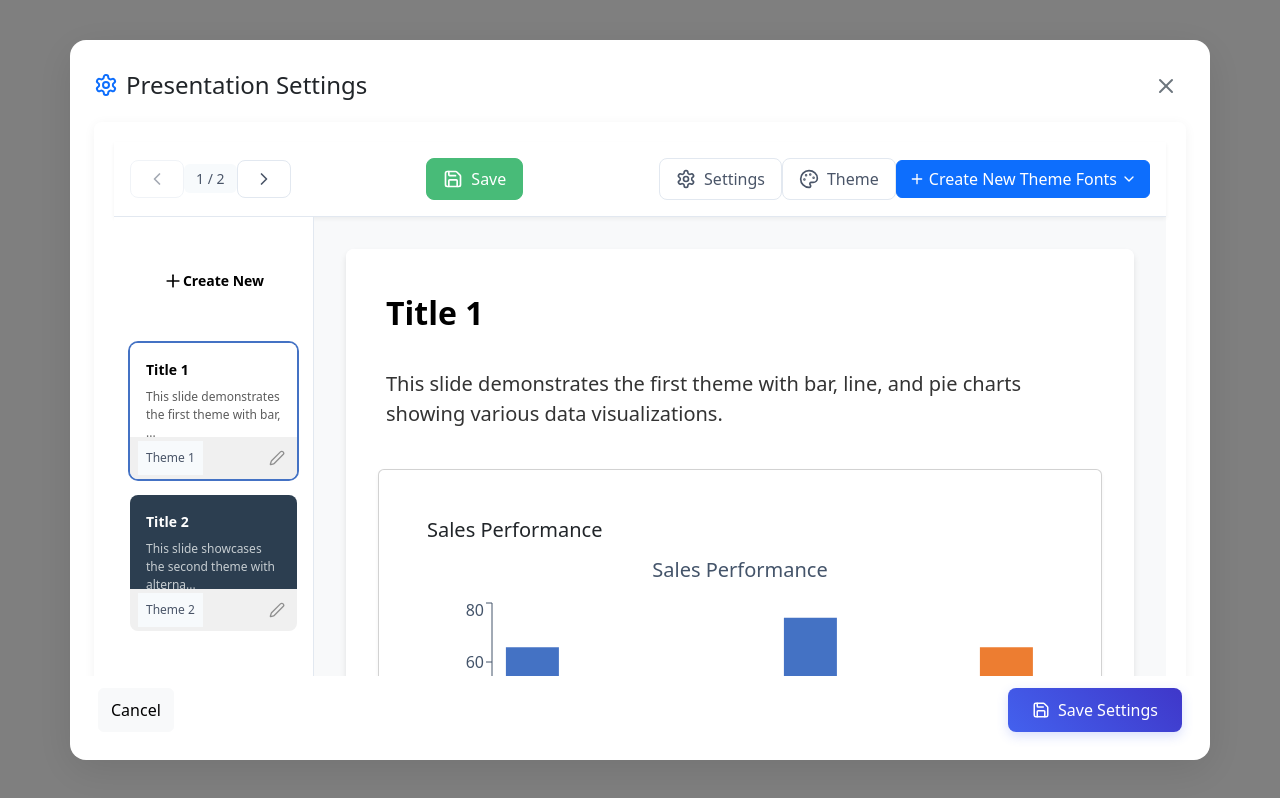
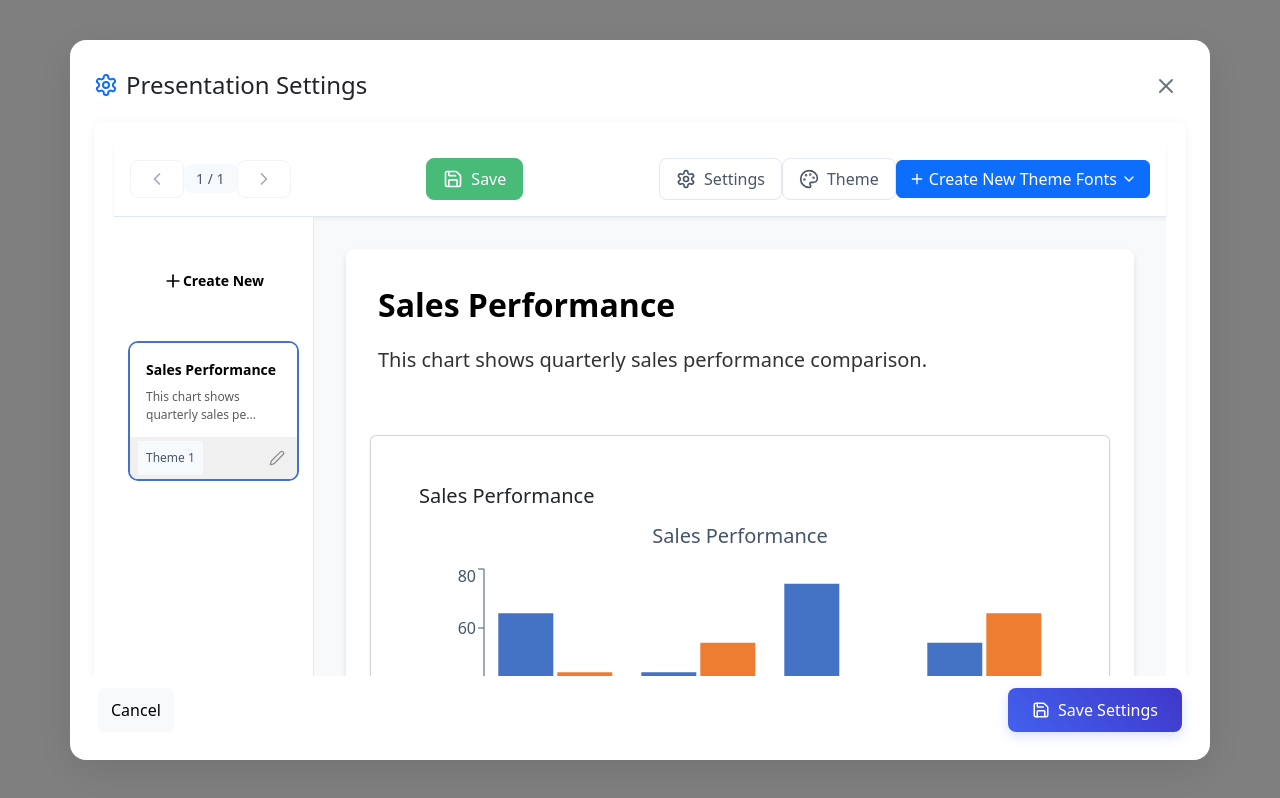
Before and after one commit to pinnacleluminary/ppt-theme, a React (Vite) app: page / in a window 1280 px wide. Both pictures are taken after a click on the button "Open settings". Built offline with nearby package versions, Linux system fonts and the light colour scheme.

Commit message:
The presentation consist of three slides, with each slide featuring one chart type.

```diff
--- a/src/components/PPTEditor.css
+++ b/src/components/PPTEditor.css
@@ -277,19 +277,30 @@
   }
 
   .slide-container {
-    background: white;
     border-radius: 0.5rem;
     box-shadow: 0 4px 6px rgba(0,0,0,0.1);
     overflow: hidden;
   }
 
-  .slide-content {
+  /* .slide-content {
     height: 100%;
     padding: 2rem;
     display: flex;
     flex-direction: column;
     gap: 1rem;
-  }
+  } */
+  .slide-content {
+  background-color: white;
+  border-radius: 8px;
+  padding: 24px;
+  margin-bottom: 24px;
+  box-shadow: 0 2px 4px rgba(0, 0, 0, 0.1);
+}
+
+.chart-container {
+  margin-top: 16px;
+}
+
 
   .slide-title {
     width: 100%;
--- a/src/components/PPTEditor.tsx
+++ b/src/components/PPTEditor.tsx
@@ -18,14 +18,18 @@ import SlideSettingsModal from './SlideSettingsModal';
 // Types
 interface Slide {
   id: number;
-  content: string;
-  title: string;
+  subSlides: SubSlide[];
   background: string;
   titleColor: string;
   contentColor: string;
-  charts: ChartData[];
   titleFont?: string;
   bodyFont?: string;
+}
+interface SubSlide {
+  id: string;
+  title: string;
+  content: string;
+  chart: ChartData;
 }
 
 interface Theme {
@@ -114,13 +118,15 @@ const PPTEditor: React.FC<PPTEditorProps> = ({
   const [slides, setSlides] = useState<Slide[]>([
     {
       id: 1,
-    title: "Title 1",
-    content: "This slide demonstrates the first theme with bar, line, and pie charts showing various data visualizations.",
       background: predefinedThemes[0].background,
       titleColor: predefinedThemes[0].titleColor,
       contentColor: predefinedThemes[0].contentColor,
-    charts: [
+      subSlides: [
         {
+          id: 'slide1-bar',
+          title: "Sales Performance",
+          content: "This chart shows quarterly sales performance comparison.",
+          chart: {
             id: 'theme1-bar-chart',
             type: 'bar',
             title: 'Sales Performance',
@@ -130,8 +136,13 @@ const PPTEditor: React.FC<PPTEditorProps> = ({
               { name: 'Q3', Series1: 75, Series2: 35 },
               { name: 'Q4', Series1: 55, Series2: 65 }
             ]
+          }
         },
         {
+          id: 'slide1-line',
+          title: "Monthly Trends",
+          content: "Visualizing the monthly growth trends across different series.",
+          chart: {
             id: 'theme1-line-chart',
             type: 'line',
             title: 'Monthly Trends',
@@ -142,8 +153,13 @@ const PPTEditor: React.FC<PPTEditorProps> = ({
               { name: 'Apr', Series1: 60, Series2: 65 },
               { name: 'May', Series1: 75, Series2: 70 }
             ]
+          }
         },
         {
+          id: 'slide1-pie',
+          title: "Market Distribution",
+          content: "Breakdown of market share across different products.",
+          chart: {
             id: 'theme1-pie-chart',
             type: 'pie',
             title: 'Market Distribution',
@@ -155,54 +171,11 @@ const PPTEditor: React.FC<PPTEditorProps> = ({
               { name: 'Product E', value: 5 }
             ]
           }
+        }
       ]
     },
-  {
-    id: 2,
-    title: "Title 2",
-    content: "This slide showcases the second theme with alternative styling for bar, line, and pie charts.",
-    background: predefinedThemes[1].background,
-    titleColor: predefinedThemes[1].titleColor,
-    contentColor: predefinedThemes[1].contentColor,
-    charts: [
-      {
-        id: 'theme2-bar-chart',
-        type: 'bar',
-        title: 'Revenue Analysis',
-        data: [
-          { name: 'Region A', Series1: 85, Series2: 65 },
-          { name: 'Region B', Series1: 55, Series2: 75 },
-          { name: 'Region C', Series1: 95, Series2: 85 },
-          { name: 'Region D', Series1: 75, Series2: 95 }
-        ]
-      },
-      {
-        id: 'theme2-line-chart',
-        type: 'line',
-        title: 'Growth Trajectory',
-        data: [
-          { name: 'Week 1', Series1: 20, Series2: 30 },
-          { name: 'Week 2', Series1: 35, Series2: 40 },
-          { name: 'Week 3', Series1: 45, Series2: 35 },
-          { name: 'Week 4', Series1: 50, Series2: 55 },
-          { name: 'Week 5', Series1: 65, Series2: 60 }
-        ]
-      },
-      {
-        id: 'theme2-pie-chart',
-        type: 'pie',
-        title: 'Budget Allocation',
-        data: [
-          { name: 'Marketing', value: 30 },
-          { name: 'R&D', value: 25 },
-          { name: 'Operations', value: 20 },
-          { name: 'Sales', value: 15 },
-          { name: 'Admin', value: 10 }
-        ]
-      }
-    ]
-  }
   ]);
+
 
 
 
@@ -279,24 +252,34 @@ const [editingState, setEditingState] = useState<EditingState>({
   const updateSlideContent = (slideId: number, field: 'title' | 'content', value: string) => {
     setSlides(slides.map(slide =>
       slide.id === slideId
-        ? { ...slide, [field]: value }
+        ? {
+            ...slide,
+            subSlides: slide.subSlides.map((subSlide, index) =>
+              index === 0
+                ? { ...subSlide, [field]: value }
+                : subSlide
+            )
+          }
         : slide
     ));
   };
+
 
   // Handlers
   const addNewSlide = () => {
     const theme1Content = slides[0]; // Get the first theme's content
     const newSlide: Slide = {
       id: slides.length + 1,
-    title: `Title ${slides.length + 1}`,
-    content: "This slide demonstrates the theme with bar, line, and pie charts showing various data visualizations.",
       background: theme1Content.background,
       titleColor: theme1Content.titleColor,
       contentColor: theme1Content.contentColor,
-    charts: [
+      subSlides: [
         {
-        id: `theme1-bar-chart-${slides.length + 1}`,
+          id: `slide${slides.length + 1}-bar`,
+          title: "Sales Performance",
+          content: "This chart shows quarterly sales performance comparison.",
+          chart: {
+            id: `theme${slides.length + 1}-bar-chart`,
             type: 'bar',
             title: 'Sales Performance',
             data: [
@@ -305,9 +288,14 @@ const [editingState, setEditingState] = useState<EditingState>({
               { name: 'Q3', Series1: 75, Series2: 35 },
               { name: 'Q4', Series1: 55, Series2: 65 }
             ]
+          }
         },
         {
-        id: `theme1-line-chart-${slides.length + 1}`,
+          id: `slide${slides.length + 1}-line`,
+          title: "Monthly Trends",
+          content: "Visualizing the monthly growth trends across different series.",
+          chart: {
+            id: `theme${slides.length + 1}-line-chart`,
             type: 'line',
             title: 'Monthly Trends',
             data: [
@@ -317,9 +305,14 @@ const [editingState, setEditingState] = useState<EditingState>({
               { name: 'Apr', Series1: 60, Series2: 65 },
               { name: 'May', Series1: 75, Series2: 70 }
             ]
+          }
         },
         {
-        id: `theme1-pie-chart-${slides.length + 1}`,
+          id: `slide${slides.length + 1}-pie`,
+          title: "Market Distribution",
+          content: "Breakdown of market share across different products.",
+          chart: {
+            id: `theme${slides.length + 1}-pie-chart`,
             type: 'pie',
             title: 'Market Distribution',
             data: [
@@ -330,30 +323,13 @@ const [editingState, setEditingState] = useState<EditingState>({
               { name: 'Product E', value: 5 }
             ]
           }
+        }
       ]
     };
     setSlides([...slides, newSlide]);
     setCurrentSlide(slides.length);
   };
 
-
-  // const updateSlideContent = (content: string) => {
-  //   const updatedSlides = [...slides];
-  //   updatedSlides[currentSlide] = {
-  //     ...updatedSlides[currentSlide],
-  //     content
-  //   };
-  //   setSlides(updatedSlides);
-  // };
-
-  const updateSlideTitle = (title: string) => {
-    const updatedSlides = [...slides];
-    updatedSlides[currentSlide] = {
-      ...updatedSlides[currentSlide],
-      title
-    };
-    setSlides(updatedSlides);
-  };
 
   const applyTheme = (theme: Theme) => {
     setCurrentTheme(theme);
@@ -415,41 +391,6 @@ const [editingState, setEditingState] = useState<EditingState>({
     URL.revokeObjectURL(url);
   };
 
-  const addChart = (type: 'bar' | 'line' | 'pie') => {
-    const newChart: ChartData = {
-      id: `chart-${Date.now()}`,
-      type,
-      data: DEFAULT_CHART_DATA[type],
-      title: `${type.charAt(0).toUpperCase() + type.slice(1)} Chart`
-    };
-
-    const updatedSlides = [...slides];
-    updatedSlides[currentSlide] = {
-      ...updatedSlides[currentSlide],
-      charts: [...updatedSlides[currentSlide].charts, newChart]
-    };
-    setSlides(updatedSlides);
-  };
-
-  const updateChart = (chartId: string, updatedChart: ChartData) => {
-    const updatedSlides = [...slides];
-    const slideCharts = updatedSlides[currentSlide].charts;
-    const chartIndex = slideCharts.findIndex(chart => chart.id === chartId);
-
-    if (chartIndex !== -1) {
-      slideCharts[chartIndex] = updatedChart;
-      setSlides(updatedSlides);
-    }
-  };
-
-  const deleteChart = (chartId: string) => {
-    const updatedSlides = [...slides];
-    updatedSlides[currentSlide] = {
-      ...updatedSlides[currentSlide],
-      charts: updatedSlides[currentSlide].charts.filter(chart => chart.id !== chartId)
-    };
-    setSlides(updatedSlides);
-  };
 
   const applyFonts = (fonts: ThemeFonts) => {
     const updatedSlides = [...slides];
@@ -460,6 +401,31 @@ const [editingState, setEditingState] = useState<EditingState>({
     };
     setSlides(updatedSlides);
   };
+
+  const updateSubSlideTitle = (slideIndex: number, subSlideIndex: number, title: string) => {
+    const updatedSlides = [...slides];
+    updatedSlides[slideIndex].subSlides[subSlideIndex].title = title;
+    setSlides(updatedSlides);
+  };
+
+  const updateSubSlideContent = (slideIndex: number, subSlideIndex: number, content: string) => {
+    const updatedSlides = [...slides];
+    updatedSlides[slideIndex].subSlides[subSlideIndex].content = content;
+    setSlides(updatedSlides);
+  };
+
+  const updateSubSlideChart = (slideIndex: number, subSlideIndex: number, updatedChart: ChartData) => {
+    const updatedSlides = [...slides];
+    updatedSlides[slideIndex].subSlides[subSlideIndex].chart = updatedChart;
+    setSlides(updatedSlides);
+  };
+
+  const deleteSubSlide = (slideIndex: number, subSlideIndex: number) => {
+    const updatedSlides = [...slides];
+    updatedSlides[slideIndex].subSlides.splice(subSlideIndex, 1);
+    setSlides(updatedSlides);
+  };
+
 
   return (
     <div className="ppt-editor">
@@ -638,8 +604,8 @@ const [editingState, setEditingState] = useState<EditingState>({
               {editingState.slideId === slide.id && editingState.field === 'title' ? (
                 <input
                   type="text"
-                  value={slide.title}
-                  onChange={(e) => updateSlideContent(slide.id, 'title', e.target.value)}
+                  value={slide.subSlides[0].title} // Use first subSlide's title
+                  onChange={(e) => updateSubSlideTitle(index, 0, e.target.value)}
                   className="edit-input title-input"
                   autoFocus
                   onBlur={handleFieldSave}
@@ -647,24 +613,29 @@ const [editingState, setEditingState] = useState<EditingState>({
                 />
               ) : (
                 <div className="thumbnail-title">
-                  {slide.title}
+                  {slide.subSlides[0].title}
                 </div>
               )}
 
-              {editingState.slideId === slide.id && editingState.field === 'content' ? (
+              <div className="thumbnail-text" style={{ color: slide.contentColor }}>
+                  {slide.subSlides[0].content.substring(0, 35) + "..."}
+                </div>
+
+              {/* {editingState.slideId === slide.id && editingState.field === 'content' ? (
                 <textarea
-                  value={slide.content}
-                  onChange={(e) => updateSlideContent(slide.id, 'content', e.target.value)}
+                  value={slide.subSlides[0].content}
+                  onChange={(e) => updateSubSlideContent(index, 0, e.target.value)}
                   className="edit-input content-input"
                   autoFocus
                   onBlur={handleFieldSave}
                 />
               ) : (
                 <div className="thumbnail-text" style={{ color: slide.contentColor }}>
-                  {slide.content.substring(0, 50)}...
+                  {slide.subSlides[0].content.substring(0, 50)}
                 </div>
-              )}
+              )} */}
             </div>
+
 
             </div>
             <div className="thumbnail-footer">
@@ -696,8 +667,10 @@ const [editingState, setEditingState] = useState<EditingState>({
               width: currentSize.width,
             }}
           >
+            {slides[currentSlide].subSlides.map((subSlide, index) => (
               <div
-      className="slide-content"
+                key={subSlide.id}
+                className="slide-content mb-4"
                 style={{
                   backgroundColor: slides[currentSlide].background,
                 }}
@@ -705,8 +678,8 @@ const [editingState, setEditingState] = useState<EditingState>({
                 <input
                   type="text"
                   className="slide-title"
-        value={slides[currentSlide].title}
-        onChange={(e) => updateSlideTitle(e.target.value)}
+                  value={subSlide.title}
+                  onChange={(e) => updateSubSlideTitle(currentSlide, index, e.target.value)}
                   placeholder="Click to add title"
                   style={{
                     color: slides[currentSlide].titleColor,
@@ -716,8 +689,8 @@ const [editingState, setEditingState] = useState<EditingState>({
                 />
                 <textarea
                   className="slide-body"
-        value={slides[currentSlide].content}
-        onChange={(e) => updateSlideContent(slides[currentSlide].id, 'content', e.target.value)}
+                  value={subSlide.content}
+                  onChange={(e) => updateSubSlideContent(currentSlide, index, e.target.value)}
                   placeholder="Click to add content"
                   style={{
                     color: slides[currentSlide].contentColor,
@@ -726,20 +699,20 @@ const [editingState, setEditingState] = useState<EditingState>({
                   readOnly={editingState.slideId !== slides[currentSlide].id}
                 />
 
-      <div className="charts-container">
-        {slides[currentSlide].charts.map((chart) => (
+                <div className="chart-container">
                   <ChartEditor
-            key={chart.id}
-            chartData={chart}
-            onUpdate={(updatedChart) => updateChart(chart.id, updatedChart)}
-            onDelete={() => deleteChart(chart.id)}
+                    key={subSlide.chart.id}
+                    chartData={subSlide.chart}
+                    onUpdate={(updatedChart) => updateSubSlideChart(currentSlide, index, updatedChart)}
+                    onDelete={() => deleteSubSlide(currentSlide, index)}
                     themeColors={themeColors}
                   />
+                </div>
+              </div>
             ))}
           </div>
         </div>
-  </div>
-</div>
+
       </div>
 
       {/* Modals */}
@@ -751,21 +724,39 @@ const [editingState, setEditingState] = useState<EditingState>({
       <ChartModal
         isOpen={showChartModal}
         onClose={() => setShowChartModal(false)}
-        onSelectChart={addChart}
+        onSelectChart={(type) => {
+          const newSubSlide: SubSlide = {
+            id: `slide${currentSlide + 1}-${type}`,
+            title: `New ${type} Chart`,
+            content: `This is a new ${type} chart`,
+            chart: {
+              id: `chart-${Date.now()}`,
+              type,
+              title: `New ${type} Chart`,
+              data: DEFAULT_CHART_DATA[type]
+            }
+          };
+
+          const updatedSlides = [...slides];
+          updatedSlides[currentSlide].subSlides.push(newSubSlide);
+          setSlides(updatedSlides);
+        }}
       />
+
       <SlideSettingsModal
         isOpen={showSlideSettingsModal}
         onClose={() => setShowSlideSettingsModal(false)}
         onSave={(settings) => {
-          // Handle save logic here
           if (editingSlideId === null) {
             // Create new slide
             const newSlide: Slide = {
               id: slides.length + 1,
-              ...settings.general,
-              ...settings.colors,
-              ...settings.fonts,
-              charts: []
+              background: settings.colors.background,
+              titleColor: settings.colors.titleColor,
+              contentColor: settings.colors.contentColor,
+              titleFont: settings.fonts.titleFont,
+              bodyFont: settings.fonts.bodyFont,
+              subSlides: [] // Initialize with empty subSlides array
             };
             setSlides([...slides, newSlide]);
             setCurrentSlide(slides.length);
@@ -773,7 +764,14 @@ const [editingState, setEditingState] = useState<EditingState>({
             // Update existing slide
             const updatedSlides = slides.map(slide =>
               slide.id === editingSlideId
-                ? { ...slide, ...settings.general, ...settings.colors, ...settings.fonts }
+                ? {
+                    ...slide,
+                    background: settings.colors.background,
+                    titleColor: settings.colors.titleColor,
+                    contentColor: settings.colors.contentColor,
+                    titleFont: settings.fonts.titleFont,
+                    bodyFont: settings.fonts.bodyFont
+                  }
                 : slide
             );
             setSlides(updatedSlides);
@@ -783,6 +781,7 @@ const [editingState, setEditingState] = useState<EditingState>({
         initialSlide={editingSlideId ? slides.find(s => s.id === editingSlideId) : undefined}
         mode={editingSlideId ? 'edit' : 'create'}
       />
+
     </div>
   );
 };
--- a/src/components/SlideSettingsModal.tsx
+++ b/src/components/SlideSettingsModal.tsx
@@ -16,10 +16,6 @@ interface SlideSettingsModalProps {
 }
 
 interface SlideSettings {
-  general: {
-    title: string;
-    content: string;
-  };
   colors: {
     background: string;
     titleColor: string;
@@ -29,6 +25,11 @@ interface SlideSettings {
     titleFont: string;
     bodyFont: string;
   };
+  subSlides: Array<{
+    id: string;
+    title: string;
+    content: string;
+  }>;
 }
 
 const SlideSettingsModal: React.FC<SlideSettingsModalProps> = ({
@@ -41,10 +42,6 @@ const SlideSettingsModal: React.FC<SlideSettingsModalProps> = ({
     const [activeMenu, setActiveMenu] = useState<'general' | 'colors' | 'fonts'>('general');
     const [hasUnsavedChanges, setHasUnsavedChanges] = useState(false);
     const [settings, setSettings] = useState<SlideSettings>({
-        general: {
-        title: initialSlide?.title || '',
-        content: initialSlide?.content || ''
-        },
         colors: {
         background: initialSlide?.background || '#ffffff',
         titleColor: initialSlide?.titleColor || '#000000',
@@ -53,7 +50,12 @@ const SlideSettingsModal: React.FC<SlideSettingsModalProps> = ({
         fonts: {
         titleFont: initialSlide?.titleFont || 'Arial',
         bodyFont: initialSlide?.bodyFont || 'Calibri'
-        }
+        },
+        subSlides: initialSlide?.subSlides || [{
+        id: `new-${Date.now()}`,
+        title: '',
+        content: ''
+        }]
     });
 
     const [showWarning, setShowWarning] = useState(false);
@@ -101,7 +103,7 @@ const SlideSettingsModal: React.FC<SlideSettingsModalProps> = ({
   const updateSettings = (
     section: keyof SlideSettings,
     field: string,
-    value: string
+    value: string | any
   ) => {
     setSettings(prev => ({
       ...prev,
@@ -113,6 +115,44 @@ const SlideSettingsModal: React.FC<SlideSettingsModalProps> = ({
     setHasUnsavedChanges(true);
   };
 
+  const updateSubSlide = (index: number, field: string, value: string) => {
+    setSettings(prev => ({
+      ...prev,
+      subSlides: prev.subSlides.map((subSlide, i) =>
+        i === index ? { ...subSlide, [field]: value } : subSlide
+      )
+    }));
+    setHasUnsavedChanges(true);
+  };
+
+  const renderGeneralForm = () => (
+    <Form>
+      {settings.subSlides.map((subSlide, index) => (
+        <div key={subSlide.id}>
+          <Form.Group className="mb-3">
+            <Form.Label>Title</Form.Label>
+            <Form.Control
+              type="text"
+              value={subSlide.title}
+              onChange={(e) => updateSubSlide(index, 'title', e.target.value)}
+              placeholder="Enter slide title"
+            />
+          </Form.Group>
+          <Form.Group>
+            <Form.Label>Content</Form.Label>
+            <Form.Control
+              as="textarea"
+              rows={3}
+              value={subSlide.content}
+              onChange={(e) => updateSubSlide(index, 'content', e.target.value)}
+              placeholder="Enter slide content"
+            />
+          </Form.Group>
+        </div>
+      ))}
+    </Form>
+  );
+
   if (!isOpen) return null;
 
   const renderPreview = () => (
@@ -123,38 +163,65 @@ const SlideSettingsModal: React.FC<SlideSettingsModalProps> = ({
           backgroundColor: settings.colors.background,
         }}
       >
-                <h3 style={{
+        {settings.subSlides.map((subSlide, index) => (
+          <div key={subSlide.id} className="slide-content-editable">
+            <div
+              className="editable-title"
+              contentEditable
+              suppressContentEditableWarning
+              style={{
                 color: settings.colors.titleColor,
-                    fontFamily: settings.fonts.titleFont
-                }}>
-                    {settings.general.title || 'Slide Title'}
-                </h3>
-                <p style={{
+                fontFamily: settings.fonts.titleFont,
+                fontSize: '24px',
+                marginBottom: '16px',
+                outline: 'none',
+                padding: '8px',
+                borderRadius: '4px',
+                transition: 'background-color 0.2s'
+              }}
+              onBlur={(e) => updateSubSlide(index, 'title', e.currentTarget.textContent || '')}
+              onInput={(e) => {
+                setHasUnsavedChanges(true);
+              }}
+            >
+              {subSlide.title || 'Click to edit title'}
+            </div>
+            <div
+              className="editable-content"
+              contentEditable
+              suppressContentEditableWarning
+              style={{
                 color: settings.colors.contentColor,
-                    fontFamily: settings.fonts.bodyFont
-                }}>
-                    {settings.general.content || 'Slide content...'}
-                </p>
-
-                <div className="charts-preview">
-                    {initialSlide?.charts.map((chart) => (
+                fontFamily: settings.fonts.bodyFont,
+                fontSize: '16px',
+                outline: 'none',
+                padding: '8px',
+                borderRadius: '4px',
+                transition: 'background-color 0.2s',
+                minHeight: '100px'
+              }}
+              onBlur={(e) => updateSubSlide(index, 'content', e.currentTarget.textContent || '')}
+              onInput={(e) => {
+                setHasUnsavedChanges(true);
+              }}
+            >
+              {subSlide.content || 'Click to edit content'}
+            </div>
+            {initialSlide?.subSlides[index]?.chart && (
               <ChartEditor
-                            key={chart.id}
-                            chartData={chart}
+                key={initialSlide.subSlides[index].chart.id}
+                chartData={initialSlide.subSlides[index].chart}
                 onUpdate={() => {}}
                 onDelete={() => {}}
-                            themeColors={{
-                                ...defaultThemeColors,
-                                textDark1: settings.colors.titleColor,
-                                textLight1: settings.colors.background,
-                                textDark2: settings.colors.contentColor,
-                            }}
+                themeColors={defaultThemeColors}
               />
+            )}
+          </div>
         ))}
       </div>
     </div>
-        </div>
   );
+
 
   return (
         <>
@@ -174,14 +241,6 @@ const SlideSettingsModal: React.FC<SlideSettingsModalProps> = ({
                     className="flex-column settings-sidebar"
                     variant="pills"
                     >
-                            <Nav.Item>
-                                <Nav.Link
-                                    active={activeMenu === 'general'}
-                                    onClick={() => setActiveMenu('general')}
-                                >
-                                    General
-                                </Nav.Link>
-                            </Nav.Item>
                     <Nav.Item>
                         <Nav.Link
                         active={activeMenu === 'colors'}
@@ -204,30 +263,6 @@ const SlideSettingsModal: React.FC<SlideSettingsModalProps> = ({
                     {renderPreview()}
 
                     <div className="settings-form mt-4">
-                                {activeMenu === 'general' && (
-                                    <Form>
-                                        <Form.Group className="mb-3">
-                                            <Form.Label>Title</Form.Label>
-                                            <Form.Control
-                                                type="text"
-                                                value={settings.general.title}
-                                                onChange={(e) => updateSettings('general', 'title', e.target.value)}
-                                                placeholder="Enter slide title"
-                                            />
-                                        </Form.Group>
-                                        <Form.Group>
-                                            <Form.Label>Content</Form.Label>
-                                            <Form.Control
-                                                as="textarea"
-                                                rows={3}
-                                                value={settings.general.content}
-                                                onChange={(e) => updateSettings('general', 'content', e.target.value)}
-                                                placeholder="Enter slide content"
-                                            />
-                                        </Form.Group>
-                                    </Form>
-                                )}
-
                         {activeMenu === 'colors' && (
                         <Form>
                             <Form.Group className="mb-3">
```
Also changed, not shown: src/components/PPTTypes.ts (+9 -3 lines). Lines whose indentation alone changed are shown as unchanged.
